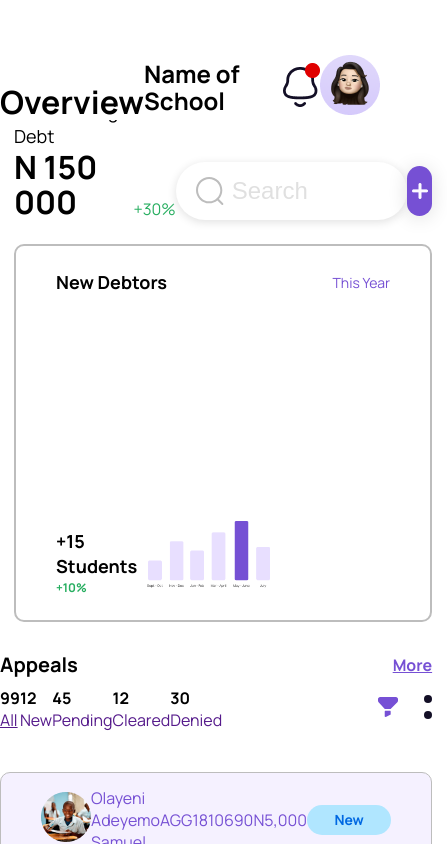
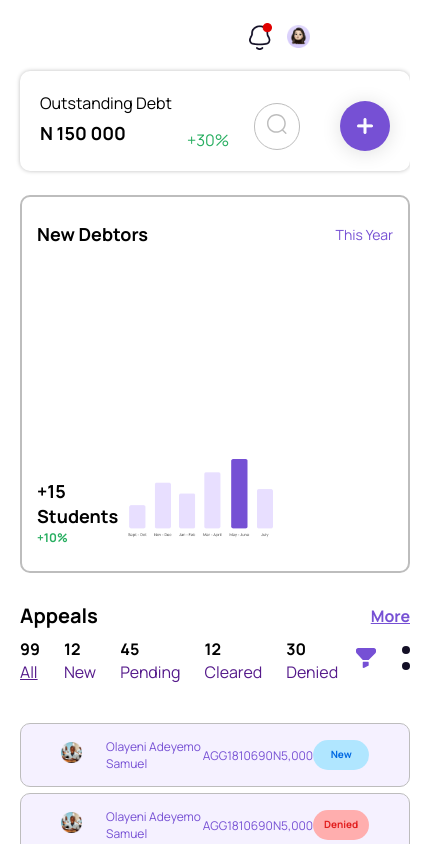
Before and after one commit to zuri-training/My_debtors_Team35, a Next.js app in the folder Frontend/studebt/: page /school/dashboard in a window 390 px wide. Shown: the top 844 px of the page, 447 px wide, since content can reach past the window. Built offline with nearby package versions, Linux system fonts and the light colour scheme.

Commit message:
Moible version of school dashboard completed 95%

```diff
--- a/Frontend/studebt/styles/schoolDash.css
+++ b/Frontend/studebt/styles/schoolDash.css
@@ -152,7 +152,6 @@
 /* Main-center-top  */
 
 .main-center-top {
-    margin-left: 14px;
     display: flex;
     justify-content: space-between;
     align-items: flex-end;
@@ -175,6 +174,9 @@
     padding: 15px 56px;
     font-size: 24px;
     color: var(--grey3);
+}
+
+.main-center-top .search-container .search {
     margin-right: 40px;
 }
 
@@ -225,7 +227,6 @@
     display: flex;
     flex-direction: column;
     justify-content: space-between;
-    margin-left: 14px;
     margin-bottom: 32px;
     height: 378px;
 }
@@ -340,7 +341,6 @@
 
 /* School Main Right */
 .school-main-right {
-    /* background-color: rgba(0, 128, 0, 0.451); */
 }
 
 /* School Main Inventory */
@@ -351,7 +351,6 @@
     box-shadow: 0px 0px 10px 0.1px var(--grey5);
     border-radius: 10px;
     margin-bottom: 40px;
-    /* background-color: yellow; */
     display: flex;
     justify-content: space-between;
     align-items: stretch;
@@ -363,7 +362,6 @@
     display: flex;
     justify-content: space-between;
     align-items: center;
-    /* margin-bottom: auto; */
 }
 
 .school-main-right-inventory-box-pie {
@@ -420,7 +418,6 @@
 
 .school-dashboard-layout {
     height: 100vh;
-    /* width: 100%; */
     display: grid;
     grid-gap: 40px;
     grid-template-columns: 260px 1fr;
@@ -432,6 +429,10 @@
 }
 
 @media (max-width: 1450px) {
+
+    .school-main {
+        margin: 0px 20px;
+    }
     .school-dashboard-layout {
         grid-template-areas:
         't t t t t t'
@@ -445,7 +446,100 @@
 }
 
 @media (max-width: 1140px) {
+    .school-dashboard-layout {
+        grid-template-rows: 55px 1fr;
+        grid-template-columns: 1fr 1fr;
+        grid-gap: 16px;
+    }
+
     .school-main {
         grid-template-columns: 1fr;
     }
+
+    /* Top Bar */
+
+    .notification img, .profile-image img {
+        width: 23px;
+        margin-left: 15px;
+    }
+
+    .topbar-right h5, .topbar-left h4 {
+        display: none;
+    }
+
+    .school-topbar .topbar-right {
+        justify-content: flex-end;
+    }
+
+
+    /* main center Top  */
+
+    .main-center-top {
+        padding: 20px;
+        border-radius: 10px;
+        box-shadow: 0px 0px 4px 0px var(--grey4);
+        height: auto;
+    }
+
+    .main-center-top h4 {
+        font-size: 18px;
+    }
+
+    .main-center-top .succes {
+        font-size: 10px;
+    }
+
+    .main-center-top h6 {
+        font-size: 16px;
+    }
+
+    .main-center-top .search-container input[type=text] {
+        display: none;
+    }
+
+    .main-center-top .search-container .search {
+        border: 1px solid var(--grey4);
+        padding: 10px 12px;
+        border-radius: 50px;
+
+    }
+
+    .main-center-top .search-container #search-icon {
+        position: static;
+        width: 20px;
+    }
+
+    /* Main center chart */
+
+    .main-center-chart {
+        padding: 25px 15px;
+    }
+
+    /* Main center bottom filter */
+
+    .main-center-bottom-filter-button {
+        margin-right: 24px;
+    }
+
+    /* Debtors Name */
+
+    .main-center-bottom-debtors-debotor-name,
+    .main-center-bottom-debtors-debtor-unique-id,
+    .main-center-bottom-debtors-debtor-debt-amount {
+        font-size: 12px;
+    }
+
+    .main-center-bottom-debtors-debtor-profile-img {
+        width: 30px;
+        margin-right: 24px;
+    }
+
+    .main-center-bottom-debtors-debtor-profile-img img {
+        width: 100%;
+    }
+
+    .main-center-bottom-debtors-debtor-debt-status {
+        font-size: 10px;
+        max-width: 56px;
+    }
 }
```
